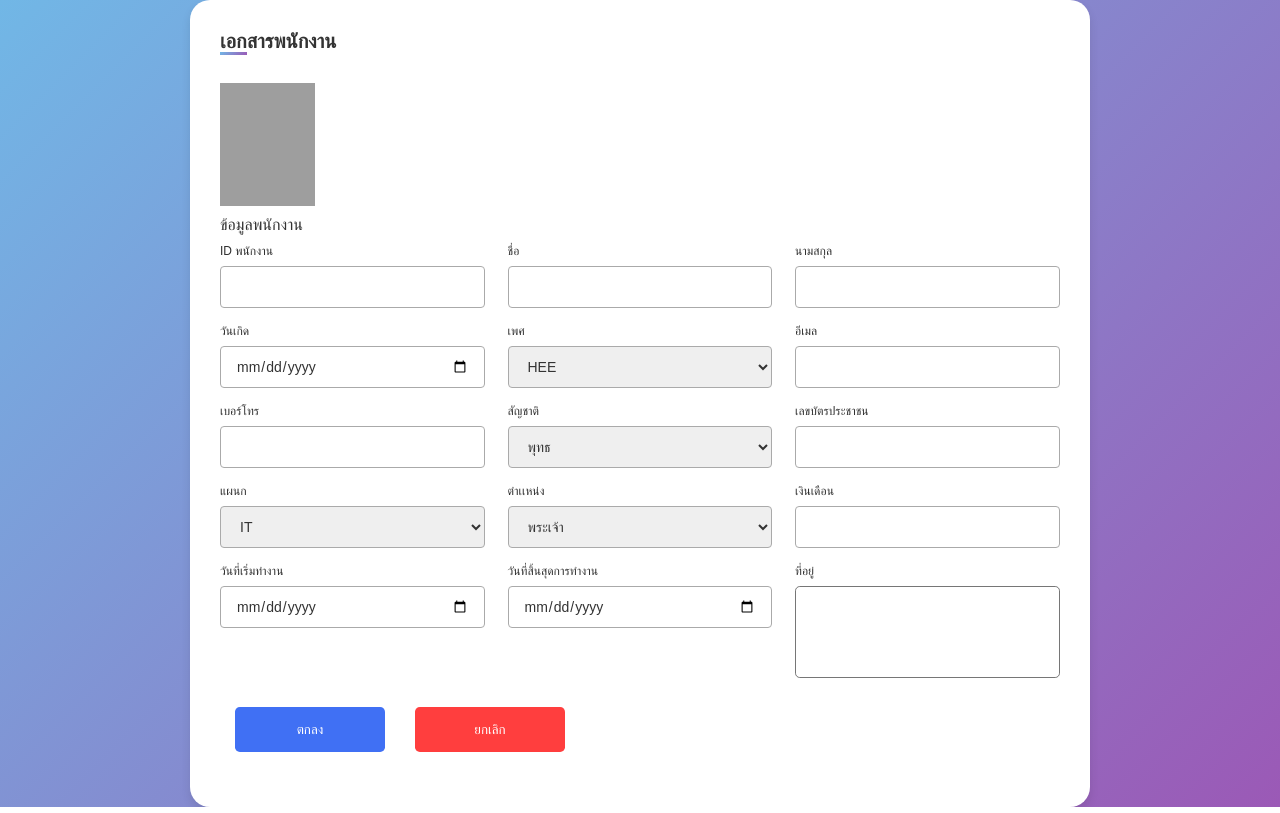
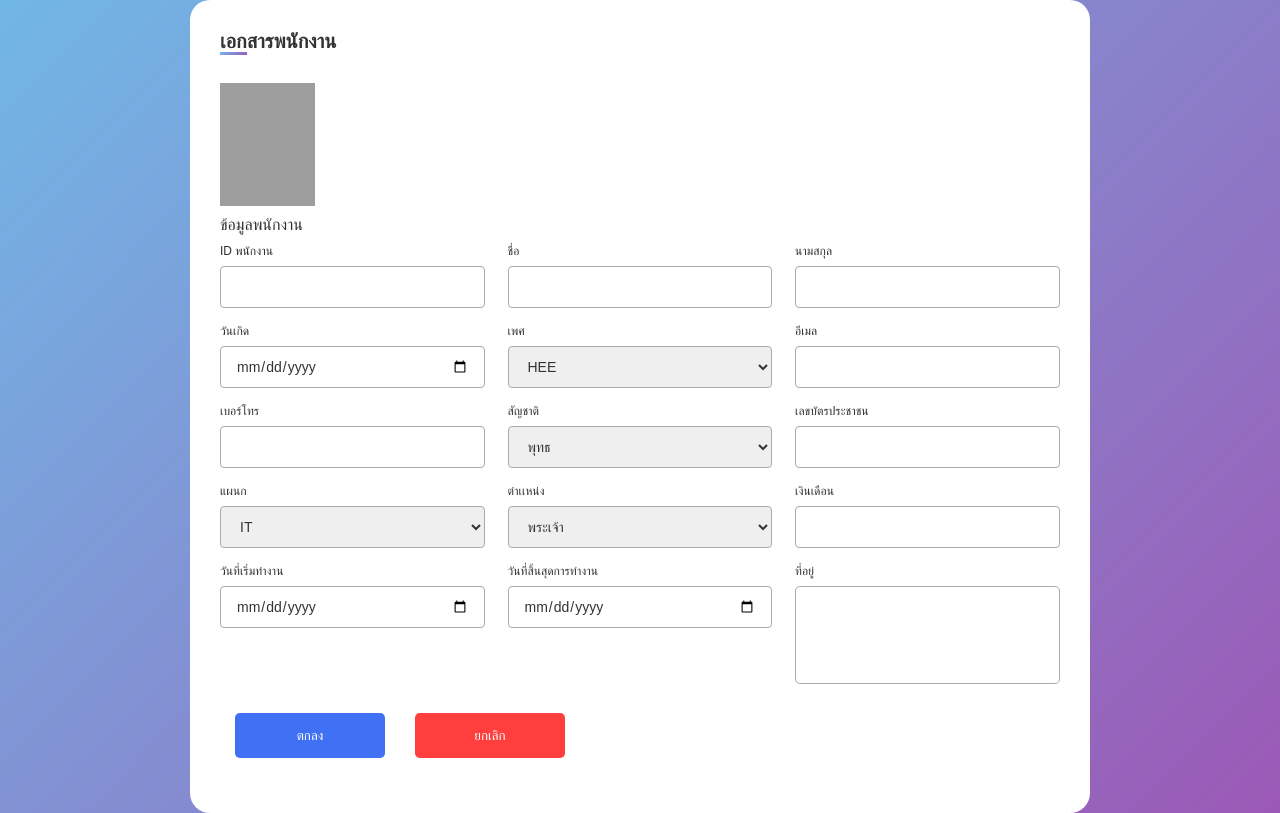
Before and after one commit to Boonyarit2442/MiniProject_PU, a PHP site: page /view/Employee/registration_emp.php in a window 1280 px wide. Run offline with PHP 8.4, Linux system fonts and the light colour scheme; some web fonts are replaced; grey boxes are pictures that could not be loaded.

Commit message:
Edit_CSS_Bug_Textarea

```diff
--- a/view/Employee/registration_emp.php
+++ b/view/Employee/registration_emp.php
@@ -6,7 +6,6 @@
 
     <!--===== CSS =====-->
     <link rel="stylesheet" href="styles_reg.css">
-
 
     <title>Reistration</title>
 </head>
@@ -94,7 +93,7 @@
                         </div>
                         <div class="input-field">
                             <label>ที่อยู่</label>
-                            <textarea id="w3review" name="w3review" rows="6" cols="50"></textarea>
+                            <textarea id="address" name="address" rows="6" cols="50"></textarea>
                         </div>
                     </div>
 
--- a/view/Employee/styles_reg.css
+++ b/view/Employee/styles_reg.css
@@ -22,7 +22,7 @@ body{
     padding: 30px;
     margin: 0 15px;
     background-color: #fff;
-    box-shadow: 0 5px 10px rgba(0, 0, 0, 0.1);
+
 }
 
 .container_reg header{
@@ -88,6 +88,18 @@ form .fields .input-field{
     margin: 8px 0;
 }
 
+.input-field textarea{
+    outline: none;
+    font-size: 14px;
+    font-weight: 400;
+    color: #333;
+    border-radius: 0.3rem;
+    border : 1px solid #aaa;
+    padding: 0 15px;
+    margin-top: 8px;
+    resize: none;
+}
+
 .input-field select{
     outline: none;
     font-size: 14px;
@@ -100,15 +112,6 @@ form .fields .input-field{
     margin: 8px 0;
 }
 
-.input-field input:is(:focus :valid){
-    box-shadow: 0 3px 6px rgba(0, 0, 0 , 0.13);
-}
-
-textarea{
-    margin-top: 8px;
-    border-radius: 0.3rem;
-    resize: none;
-}
 
 .btn-all{
     display: flex;
```
